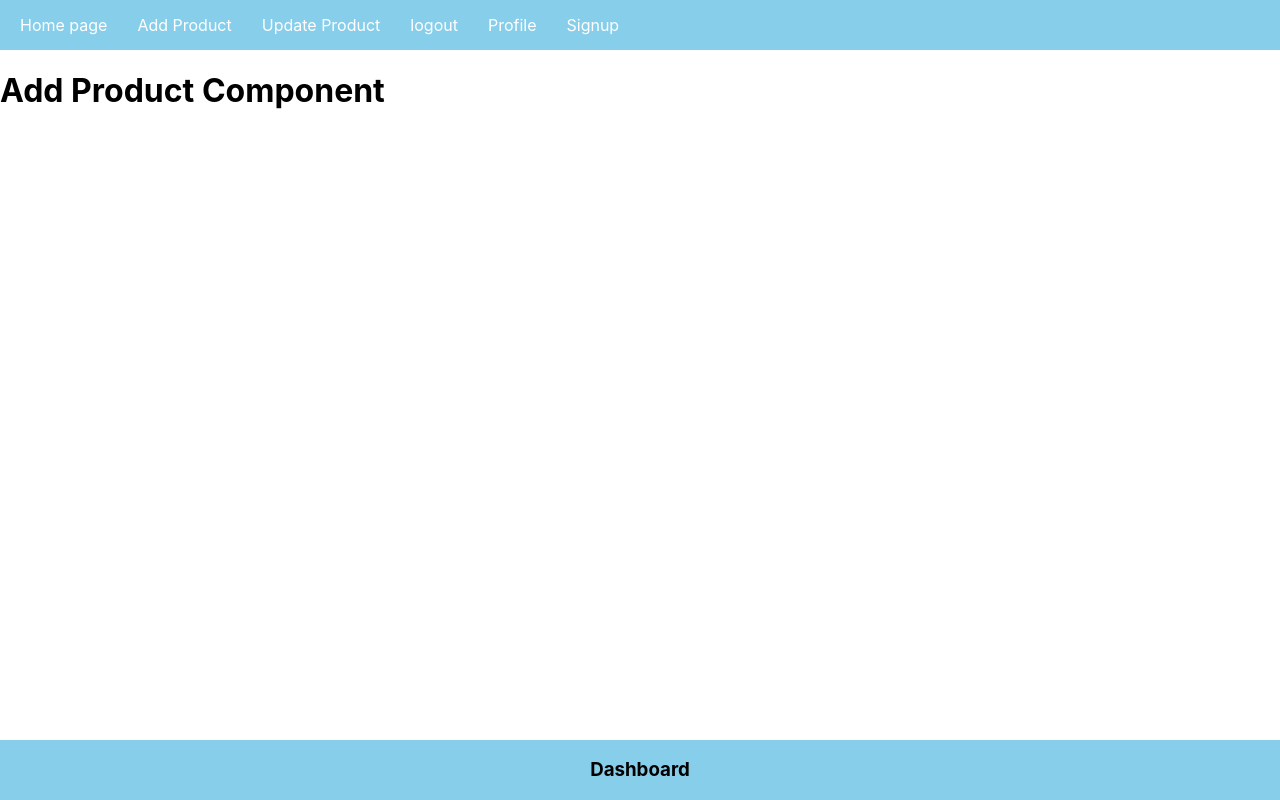
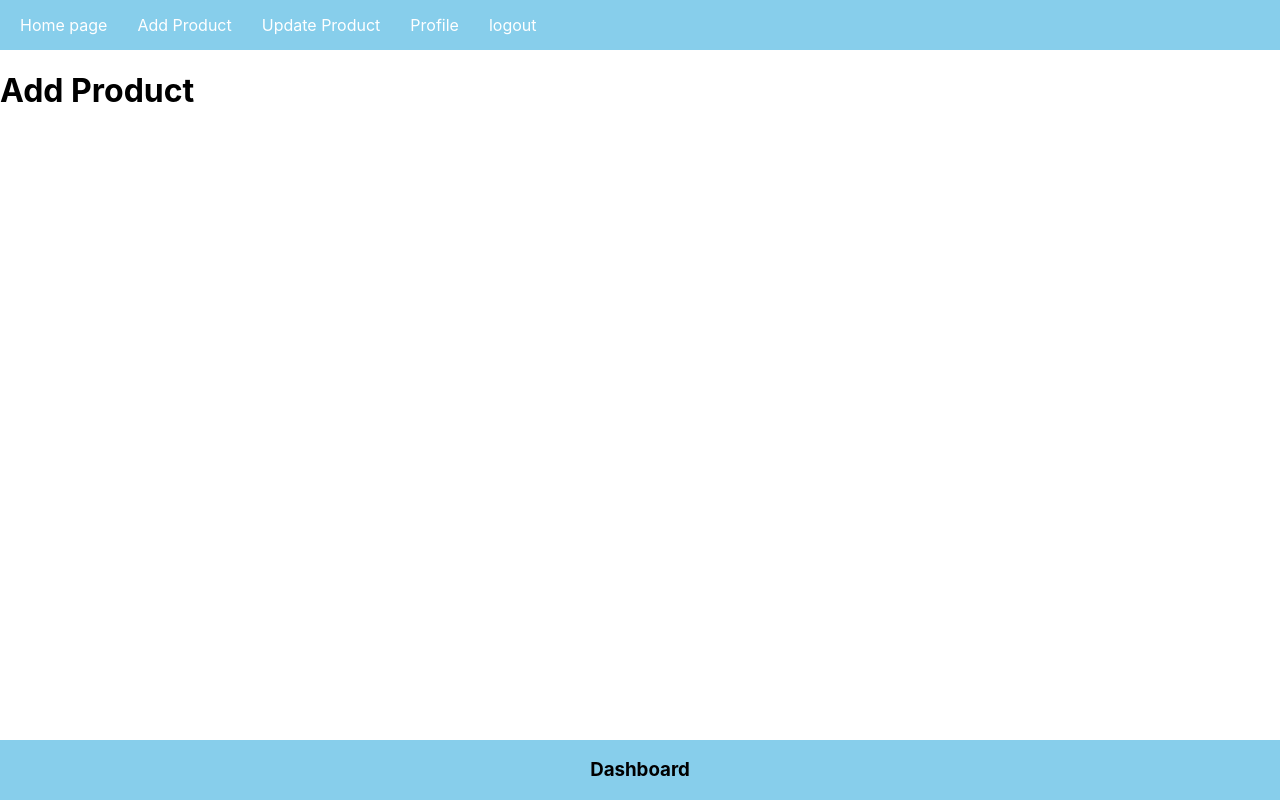
Before and after one commit to MuhammadZeeshan03/complete-mern-app-frontend, a React (Create React App) app: page /add in a window 1280 px wide. Built offline with nearby package versions, Linux system fonts and the light colour scheme; sample sign-in values are in the browser's storage.

Commit message:
sign-up-final

```diff
--- a/src/App.js
+++ b/src/App.js
@@ -3,17 +3,21 @@ import Nav from './components/Nav'
 import { BrowserRouter, Routes, Route } from 'react-router-dom'
 import Footer from './components/Footer'
 import Signup from './components/Signup'
+import PrivateRoute from './components/PrivateRoute'
+
 function App() {
   return (
     <div>
       <BrowserRouter>
         <Nav />
         <Routes>
-          <Route path="/" element={<h1> Product Listing Component</h1>} />
-          <Route path="/add" element={<h1> Add Product Component</h1>} />
-          <Route path="/update" element={<h1> Update Product Component</h1>} />
-          <Route path="/logout" element={<h1> Logout</h1>} />
-          <Route path="/Profile" element={<h1> User Profile</h1>} />
+          <Route element={<PrivateRoute />}>
+            <Route path="/" element={<h1> Product Listing </h1>} />
+            <Route path="/add" element={<h1> Add Product </h1>} />
+            <Route path="/update" element={<h1> Update Product </h1>} />
+            <Route path="/logout" element={<h1> Logout</h1>} />
+            <Route path="/Profile" element={<h1> User Profile</h1>} />
+          </Route>
           <Route path="/Signup" element={<Signup />} />
         </Routes>
         <Footer />
--- a/src/components/Nav.js
+++ b/src/components/Nav.js
@@ -1,6 +1,7 @@
 import React from 'react'
 import { Link } from 'react-router-dom'
 const Nav = () => {
+  const auth = localStorage.getItem('user')
   return (
     <div>
       <ul className="nav-ul">
@@ -15,14 +16,17 @@ const Nav = () => {
           <Link to="/update"> Update Product</Link>
         </li>
         <li>
-          <Link to="/logout"> logout</Link>
-        </li>
-        <li>
           <Link to="/Profile"> Profile </Link>
         </li>
-        <li>
-          <Link to="/signup"> Signup </Link>
-        </li>
+        {auth ? (
+          <li>
+            <Link to="/logout"> logout</Link>
+          </li>
+        ) : (
+          <li>
+            <Link to="/signup"> Signup </Link>
+          </li>
+        )}
       </ul>
     </div>
   )
--- /dev/null
+++ b/src/components/PrivateRoute.js
@@ -0,0 +1,9 @@
+import React from 'react'
+import { Navigate, Outlet } from 'react-router-dom'
+
+const PrivateRoute = () => {
+  const auth = localStorage.getItem('user')
+
+  return auth ? <Outlet /> : <Navigate to="/signup" />
+}
+export default PrivateRoute
--- a/src/components/Signup.js
+++ b/src/components/Signup.js
@@ -1,10 +1,17 @@
-import { React, useState } from 'react'
+import { React, useState, useEffect } from 'react'
 import { useNavigate } from 'react-router-dom'
 const Signup = () => {
   const [name, setName] = useState('')
   const [password, setPassword] = useState('')
   const [email, setEmail] = useState('')
   const navigate = useNavigate()
+
+  useEffect(() => {
+    const auth = localStorage.getItem('user')
+    if (auth) {
+      navigate('/')
+    }
+  })
 
   const collectData = async () => {
     let result = await fetch('http://localhost:5000/register', {
```
